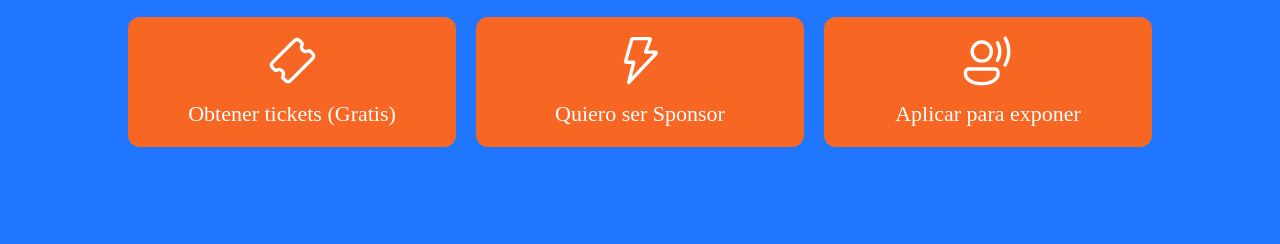
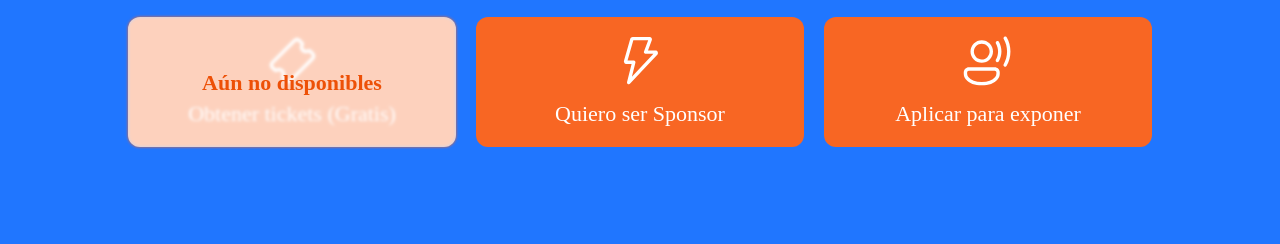
Before and after one commit to uguareschi/cryptovt, a Gatsby site: page /participar in a window 1280 px wide. Shown: the part 556-800 px from the top of the page. Built offline with nearby package versions, Linux system fonts and the light colour scheme; Gatsby itself is replaced by a stand-in of ours; a web font is replaced by a local one.

Commit message:
Edit actions btns

```diff
--- a/src/components/layout.js
+++ b/src/components/layout.js
@@ -89,10 +89,15 @@ const Layout = ({ children, data }) => {
               <span className="main-title mb-5 md:mb-0">Participar</span>
             </div>
             <div className="grid gap-5 md:grid-cols-3 font-Arturito-Slab font-bold text-22px leading-35px">
-              <button className="rounded-xl py-4 bg-orange">
-                <img src={ticket} alt="ticket" className="mx-auto mb-2" />
-                Obtener tickets (Gratis)
-              </button>
+              <div className="relative">
+                <div className="absolute w-full h-full flex justify-center items-center  bg-white bg-opacity-70 z-10 rounded-xl text-dark-orange  cursor-not-allowed">
+                  Aún no disponibles
+                </div>
+                <button className="rounded-xl py-4 bg-orange w-full filter blur-1.5px">
+                  <img src={ticket} alt="ticket" className="mx-auto mb-2" />
+                  Obtener tickets (Gratis)
+                </button>
+              </div>
               <button className=" rounded-xl bg-orange  py-4">
                 <img src={flash} alt="flash" className="mx-auto mb-2" />
                 Quiero ser Sponsor
--- a/src/pages/participar.js
+++ b/src/pages/participar.js
@@ -4,7 +4,7 @@ import heroPartDesktop from "../images/hero-vectors/hero-participar-desktop.svg"
 import Layout from "../components/layout"
 import Seo from "../components/seo"
 
-const IndexPage = () => (
+const Participar = () => (
   <Layout>
     <Seo title="Participar" />
     <section className="hero-gradient px-8 pt-44 -mb-10 w-full">
@@ -26,4 +26,4 @@ const IndexPage = () => (
   </Layout>
 )
 
-export default IndexPage
+export default Participar
--- a/tailwind.config.js
+++ b/tailwind.config.js
@@ -125,6 +125,9 @@ module.exports = {
         btn: "0px 4px 4px rgba(0, 0, 0, 0.25)",
         subcard: "0px 0px 4px rgba(0, 0, 0, 0.12)",
       },
+      blur: {
+        "1.5px": "1.5px",
+      },
       backgroundImage: {
         "hero-desktop": "url('../images/hero-desktop.png')",
         "hero-mobile": "url('../images/hero-mobile.png')",
```
Also changed, not shown: README.md.
